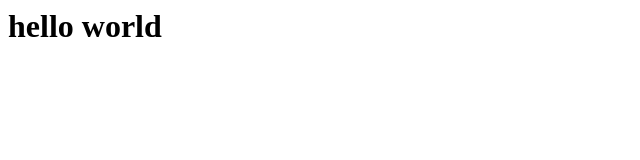
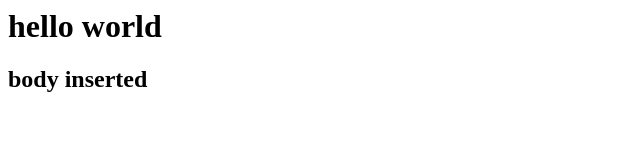
Before and after one commit to hemalatha-pdmr/GIT, a plain HTML site: page index.html in a window 1280 px wide. Shown: the whole page, without its empty margins (0-640 px from the left). Drawn offline with Linux system fonts and the light colour scheme.

Commit message:
body inserted

```diff
--- a/index.html
+++ b/index.html
@@ -3,6 +3,8 @@
         <h1>hello world </h1>
     </head>
     <body>
-
+     <h2>
+        body inserted
+     </h2>
     </body>
 </html>
```
Also changed, not shown: Readme.txt (added).
